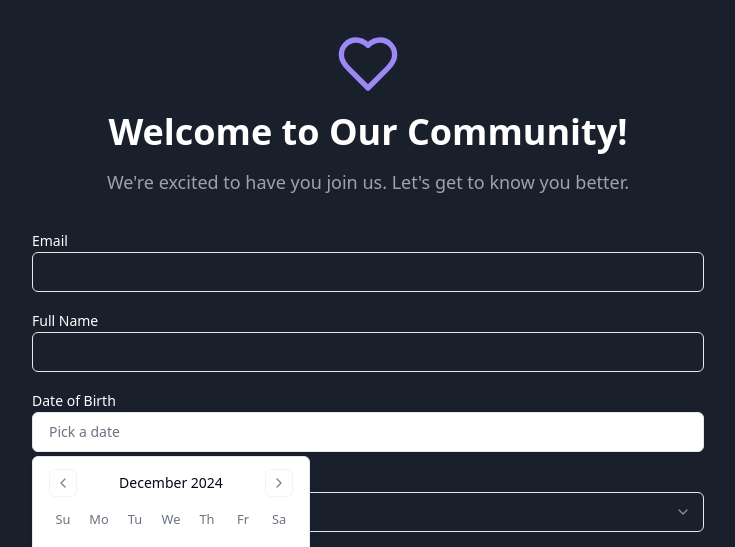
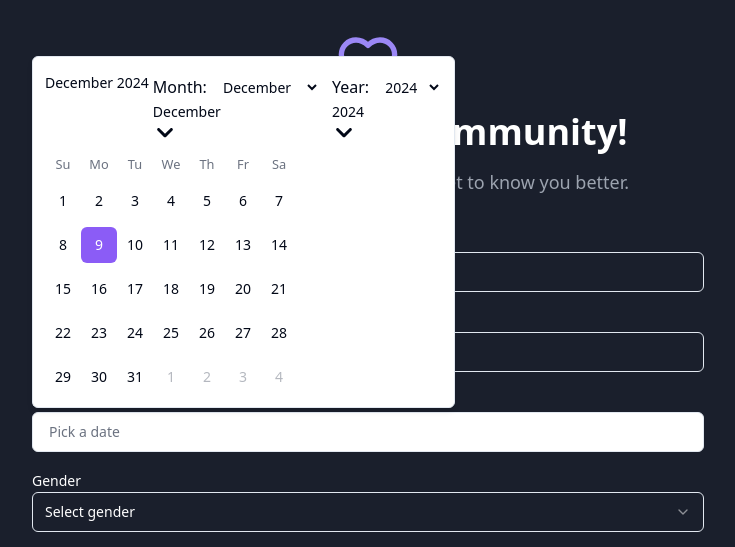
Before and after one commit to spacedog69/jobjoys-for-her, a React (Vite) app: page /welcome in a window 1280 px wide. Both pictures are taken after a click on the button "Pick a date". Shown: the top 547 px of the page, without its empty margins (272-1007 px from the left). Built offline with nearby package versions, Linux system fonts and the light colour scheme; no server answers; the database is empty; what @supabase/auth-helpers-react would draw is missing.

Commit message:
Refactor calendar component
Redesign the calendar component to include year selection functionality, addressing visibility issues.
[skip gpt_engineer]

```diff
--- a/src/components/ui/calendar.tsx
+++ b/src/components/ui/calendar.tsx
@@ -1,7 +1,6 @@
 import * as React from "react";
 import { ChevronLeft, ChevronRight } from "lucide-react";
 import { DayPicker } from "react-day-picker";
-
 import { cn } from "@/lib/utils";
 import { buttonVariants } from "@/components/ui/button";
 
@@ -22,6 +21,11 @@ function Calendar({
         month: "space-y-4",
         caption: "flex justify-center pt-1 relative items-center",
         caption_label: "text-sm font-medium",
+        caption_dropdowns: "flex gap-1",
+        dropdown: "cursor-pointer rounded-md bg-white px-2 py-1 text-sm font-medium hover:bg-gray-100",
+        dropdown_month: "mr-1",
+        dropdown_year: "ml-1",
+        dropdown_icon: "ml-1 h-4 w-4",
         nav: "space-x-1 flex items-center",
         nav_button: cn(
           buttonVariants({ variant: "outline" }),
@@ -55,6 +59,9 @@ function Calendar({
         IconLeft: ({ ..._props }) => <ChevronLeft className="h-4 w-4" />,
         IconRight: ({ ..._props }) => <ChevronRight className="h-4 w-4" />,
       }}
+      captionLayout="dropdown"
+      fromYear={1900}
+      toYear={2024}
       {...props}
     />
   );
```
